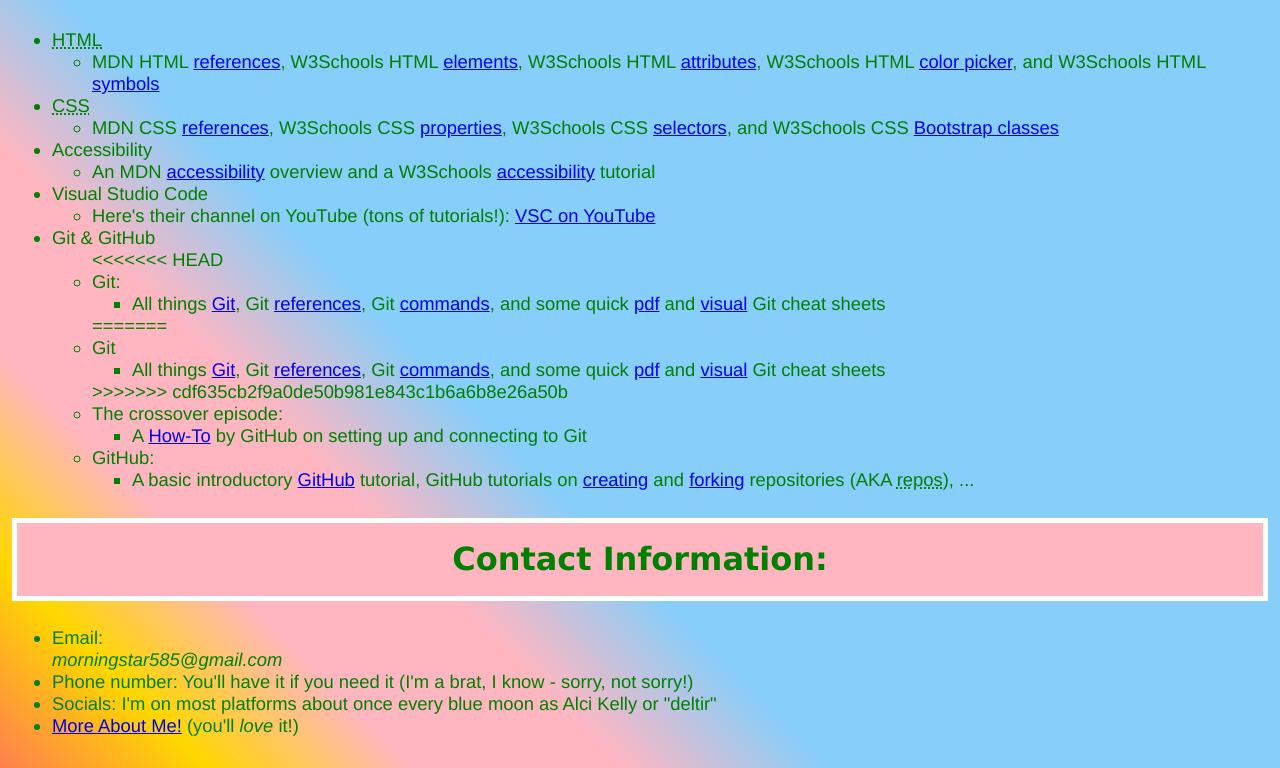
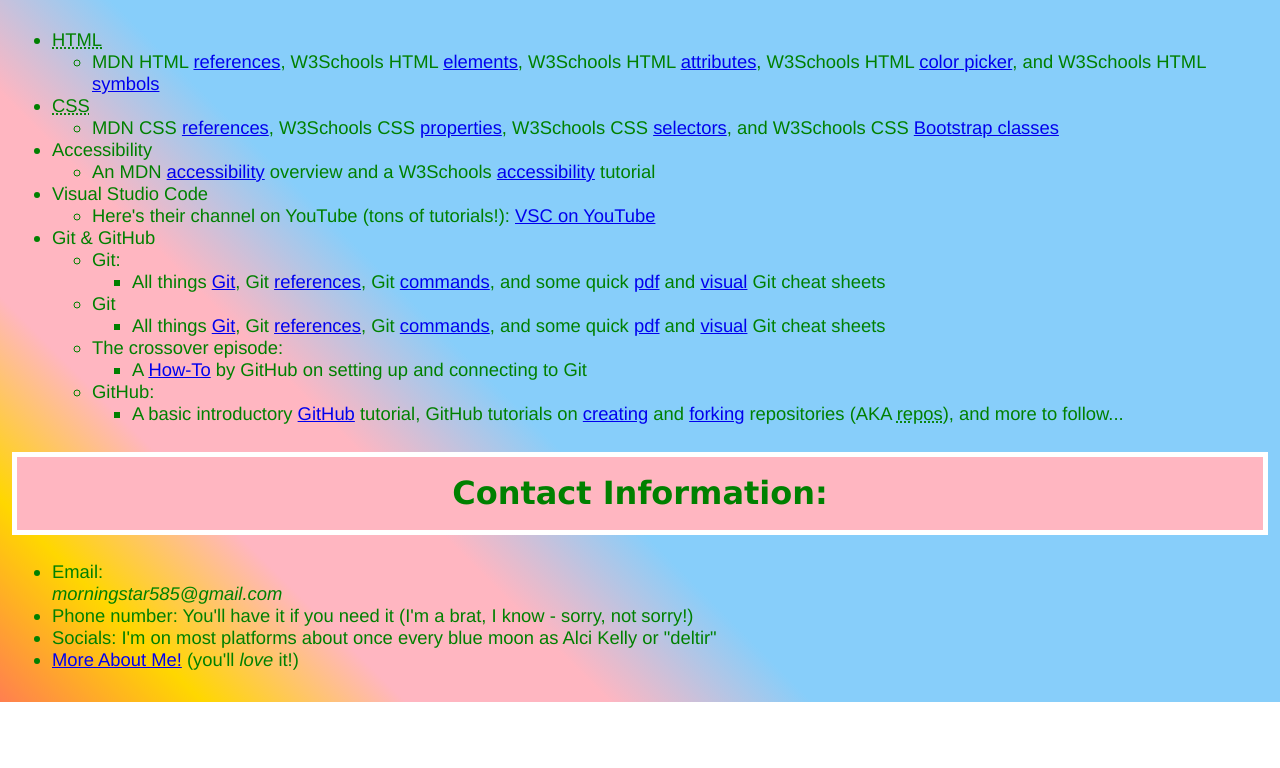
Before and after one commit to deltir/First-Website, a plain HTML site: page index.html in a window 1280 px wide. Shown: the part 1065-1833 px from the top of the page. After the commit the page ends 1767 px from the top, so only its background shows below. Drawn offline with Linux system fonts and the light colour scheme.

Commit message:
Cleaning up code
For some reason, there were strings of "<<<" and ">>>" and the word HEAD in all caps randomly smashed into my code. I have no idea how that happened or where that came from, but bye Felicia!

```diff
--- a/index.html
+++ b/index.html
@@ -58,17 +58,14 @@
                         </ul>
                     <li>Git & GitHub</li>
                         <ul>
-<<<<<<< HEAD
                             <li>Git:</li>
                                 <ul><li>All things <a href="https://git-scm.com/doc">Git</a>, Git <a href="https://git-scm.com/docs">references</a>, Git <a href="https://git-scm.com/docs/git#_git_commands">commands</a>, and some quick <a href="https://training.github.com/downloads/github-git-cheat-sheet.pdf">pdf</a> and <a href="https://ndpsoftware.com/git-cheatsheet.html#loc=index;">visual</a> Git cheat sheets</ul></li>
-=======
                             <li>Git</li>
                                 <ul><li>All things <a href="https://git-scm.com/doc">Git</a>, Git <a href="https://git-scm.com/docs">references</a>, Git <a href="https://git-scm.com/docs/git#_git_commands">commands</a>, and some quick <a href="https://training.github.com/downloads/github-git-cheat-sheet.pdf">pdf</a> and <a href="https://ndpsoftware.com/git-cheatsheet.html#loc=index;">visual</a> Git cheat sheets</li></ul>
->>>>>>> cdf635cb2f9a0de50b981e843c1b6a6b8e26a50b
                             <li>The crossover episode:</li>
                                 <ul><li>A <a href="https://docs.github.com/en/get-started/quickstart/set-up-git">How-To</a> by GitHub on setting up and connecting to Git</li></ul>
                             <li>GitHub:</li>
-                                <ul><li>A basic introductory <a href="https://docs.github.com/en/get-started/quickstart/hello-world">GitHub</a> tutorial, GitHub tutorials on <a href="https://docs.github.com/en/get-started/quickstart/create-a-repo">creating</a> and <a href="https://docs.github.com/en/get-started/quickstart/fork-a-repo">forking</a> repositories (AKA <abbr title="repositories">repos</abbr>), ...</li></ul>
+                                <ul><li>A basic introductory <a href="https://docs.github.com/en/get-started/quickstart/hello-world">GitHub</a> tutorial, GitHub tutorials on <a href="https://docs.github.com/en/get-started/quickstart/create-a-repo">creating</a> and <a href="https://docs.github.com/en/get-started/quickstart/fork-a-repo">forking</a> repositories (AKA <abbr title="repositories">repos</abbr>), and more to follow...</li></ul>
                         </ul>
                 </ul>
         <footer>
```
